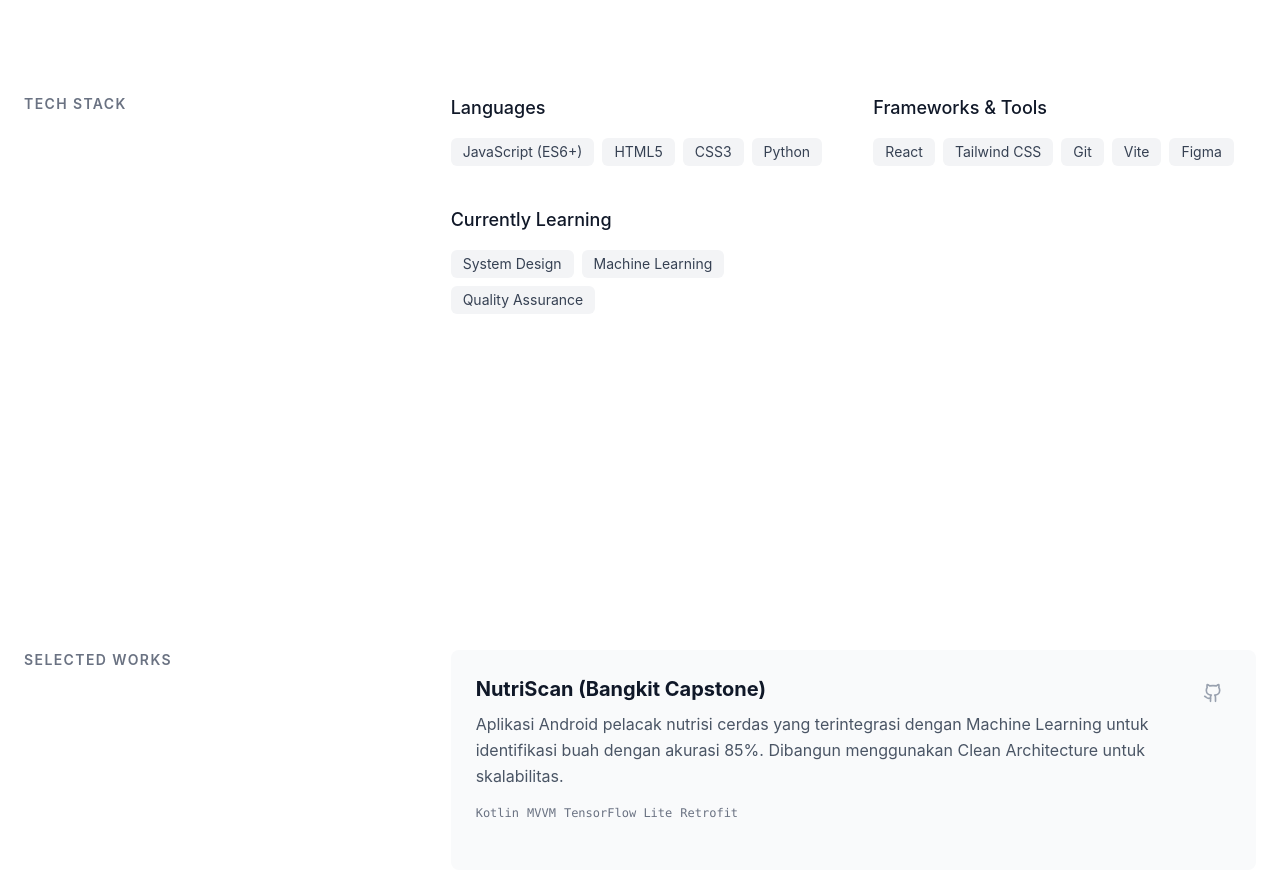
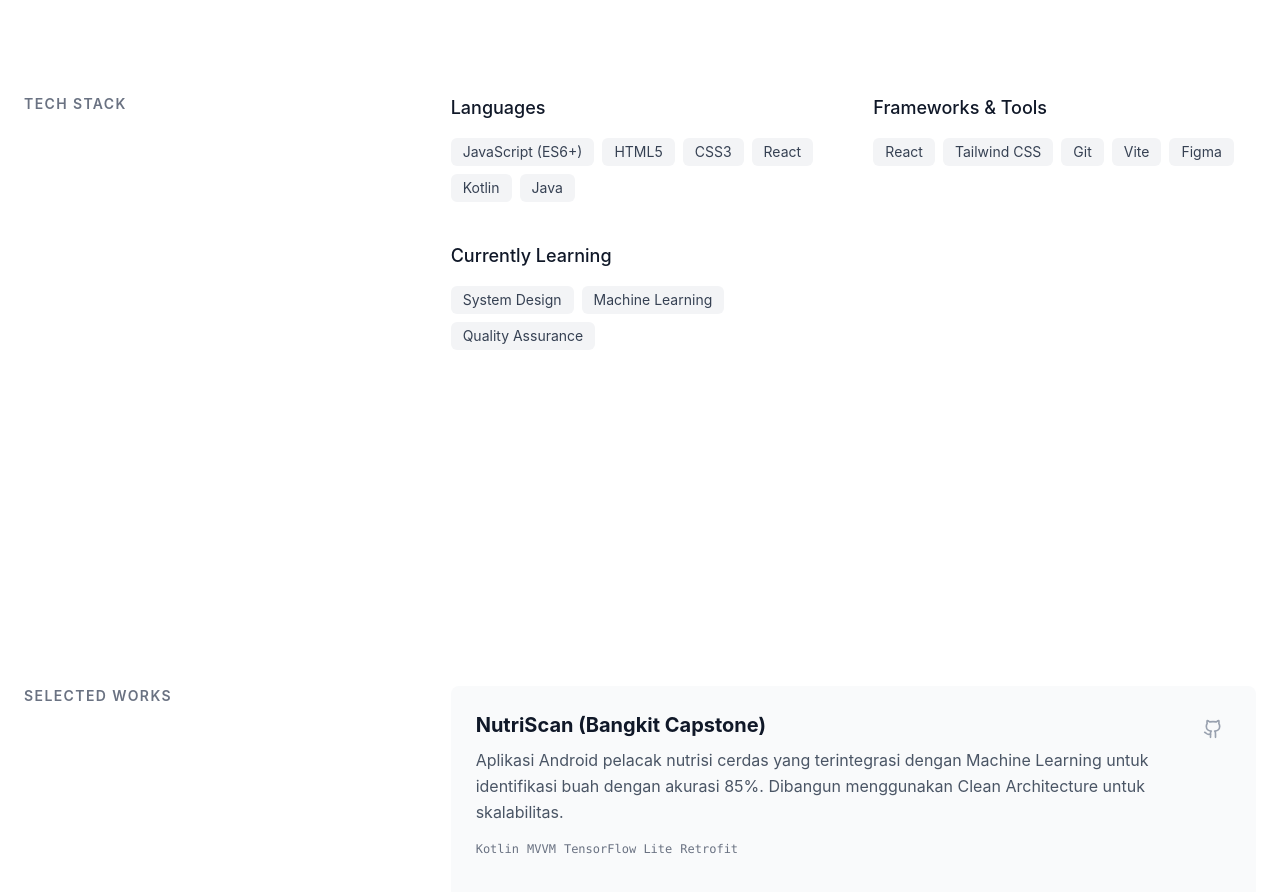
Before and after one commit to ilhamrachmadhani/portofolio2026, a React (Vite) app: page / in a window 1280 px wide. Shown: the part 1540-2432 px from the top of the page. Built offline with nearby package versions, Linux system fonts and the light colour scheme.

Commit message:
Update konten website

```diff
--- a/src/components/Skills.jsx
+++ b/src/components/Skills.jsx
@@ -5,7 +5,7 @@ const Skills = () => {
     const skillCategories = [
         {
             title: "Languages",
-            skills: ["JavaScript (ES6+)", "HTML5", "CSS3", "Python"]
+            skills: ["JavaScript (ES6+)", "HTML5", "CSS3", "React", "Kotlin", "Java"]
         },
         {
             title: "Frameworks & Tools",
```
